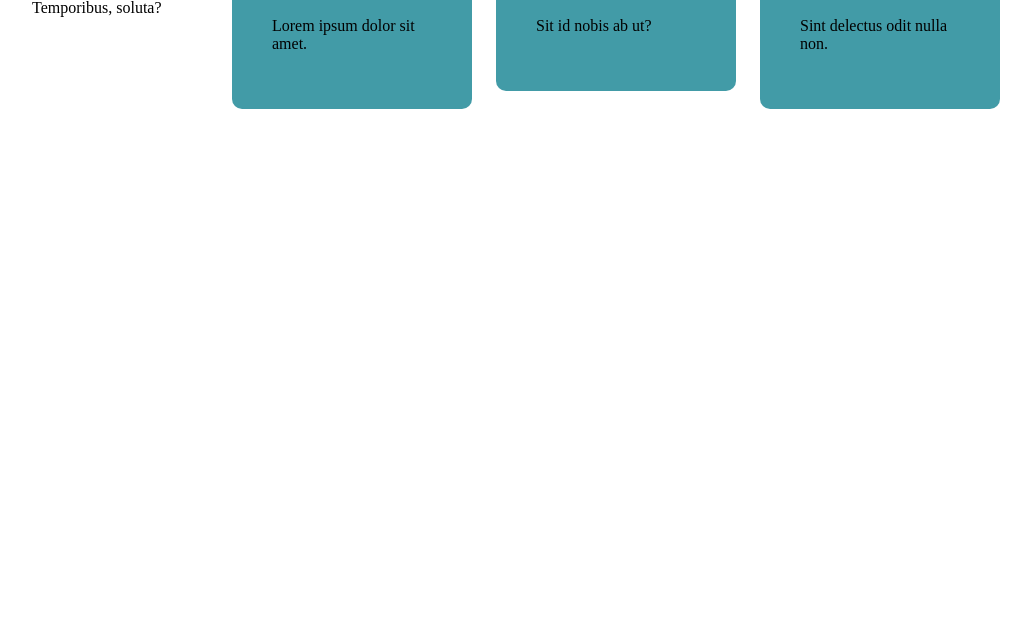
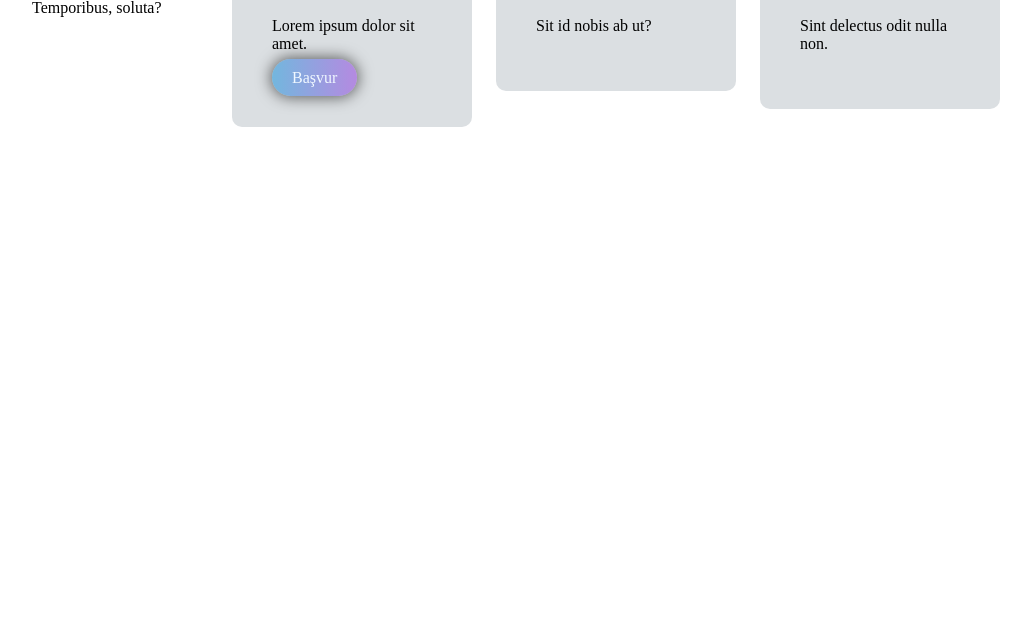
Before and after one commit to huzeyfeyetkiner/patikadev-odevler, a plain HTML site: page css-egitim/css-boxes/index.html in a window 1280 px wide. Shown: the part 167-800 px from the top of the page, without its empty margins (108-1139 px from the left). Drawn offline with Linux system fonts and the light colour scheme.

Commit message:
css-shadow

```diff
--- a/css-egitim/css-boxes/index.html
+++ b/css-egitim/css-boxes/index.html
@@ -25,6 +25,7 @@
             <div class="card">
                 <h2>Lorem, ipsum dolor.</h2>
                 <p>Lorem ipsum dolor sit amet.</p>
+                <a href="https://www.kodluyoruz.org/bootcamp" class="gradient btn">Başvur</a>
             </div>
             <div class="card">
                 <h2>Ut, voluptatum explicabo.</h2>
--- a/css-egitim/css-boxes/style.css
+++ b/css-egitim/css-boxes/style.css
@@ -1,6 +1,20 @@
 body {
     padding: 0px;
     margin: 0px;
+}
+
+.gradient {
+        background: linear-gradient(90deg,rgba(45,156,219,.6),rgba(155,81,224,.6));
+}
+
+.btn {
+    padding: 10px 20px;
+    border-radius: 25px;
+    color: aliceblue;
+    text-decoration: none;
+    -webkit-box-shadow: 0px 0px 15px 1px rgba(0,0,0,0.61);
+    box-shadow: 0px 0px 15px 1px rgba(0,0,0,0.61);
+
 }
 
 .container {
@@ -26,7 +40,7 @@ body {
     width: 20%;
     float:left;
     padding:5%;
-    background-color: rgb(66, 155, 167);
+    background-color: rgb(219, 223, 226);
     margin-right: 3%;
     border-radius: 10px;
 }
```
